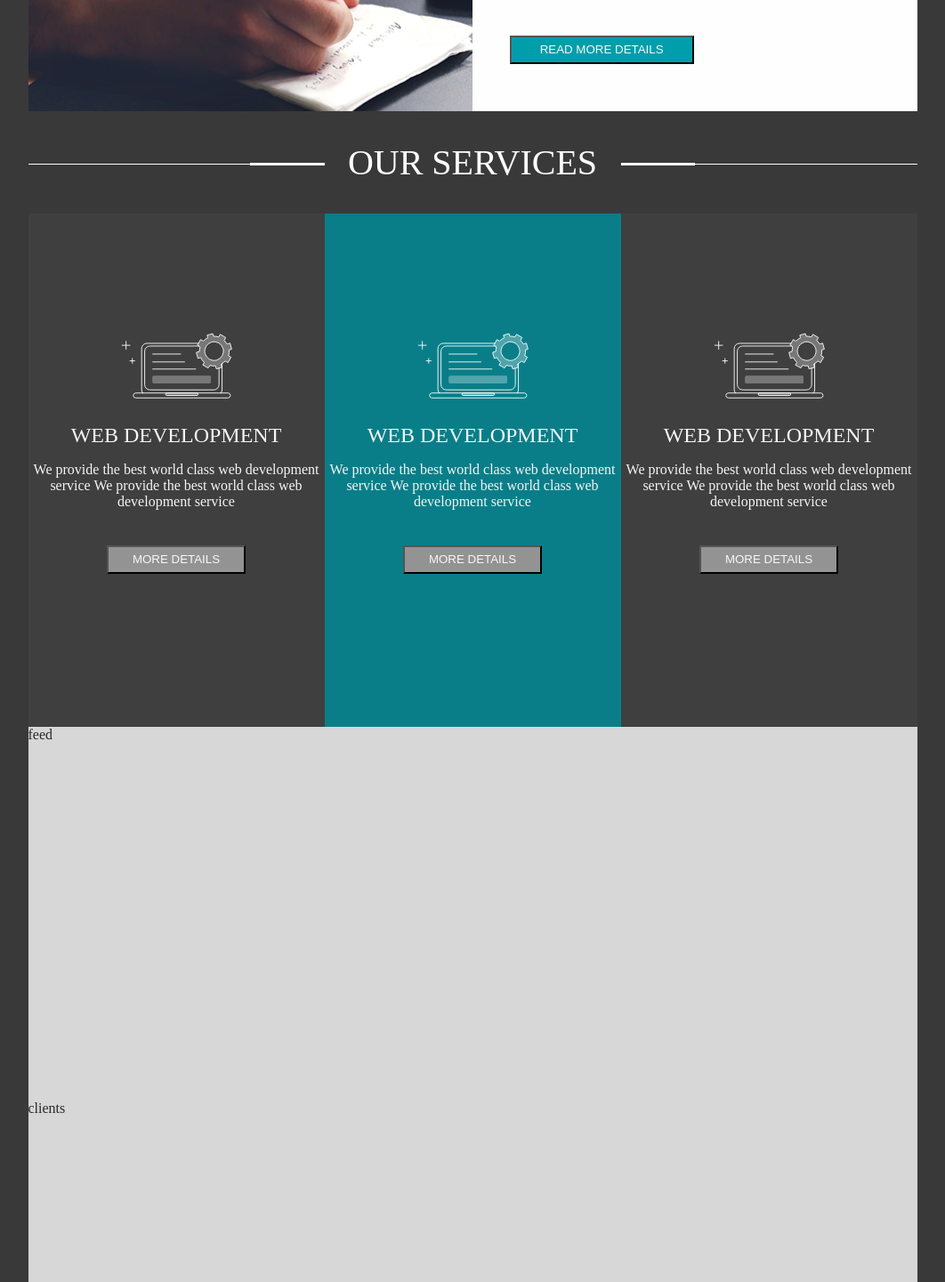
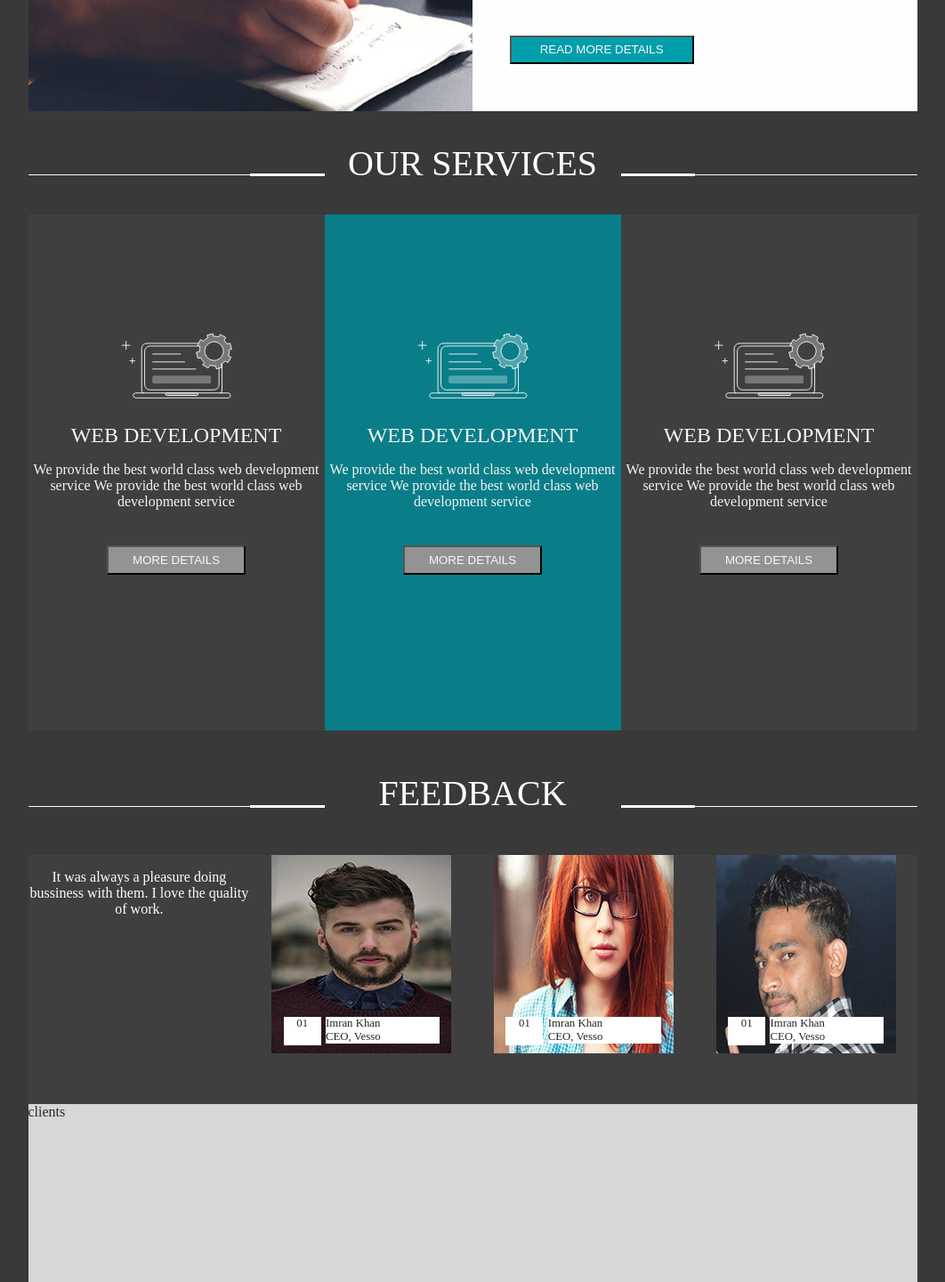
Before and after one commit to Dmitriy875/test-layout-mas, a plain HTML site: page index.html in a window 1280 px wide. Shown: the part 880-2321 px from the top of the page at 89% size, without its empty margins (109-1171 px from the left). Drawn offline with Linux system fonts and the light colour scheme.

Commit message:
Feedback

```diff
--- a/css/styles.css
+++ b/css/styles.css
@@ -24,6 +24,43 @@ a, a:visited, a:active {
 p {
   padding-top: 1em;
 }
+
+.services-feedback-title {
+  grid-area: title;
+  align-self: center;
+  font-size: 2.5em;
+  background-color: #3A393A;
+  height: 100%;
+  display: flex;
+  min-height: 116px;
+}
+
+.border-services-feedback-short-l {
+  grid-area: bssl;
+  border-top: 3px solid #FEFEFE;
+  position: relative;
+  top: 60%;
+}
+.border-services-feedback-short-r {
+  grid-area: bssr;
+  border-top: 3px solid #FEFEFE;
+  position: relative;
+  top: 60%;
+}
+
+.border-services-feedback-long-l {
+  grid-area: bsll;
+  border-top: 1px solid #FEFEFE;
+  position: relative;
+  top: 61%;
+}
+.border-services-feedback-long-r {
+  grid-area: bslr;
+  border-top: 1px solid #FEFEFE;
+  position: relative;
+  top: 61%;
+}
+
 /********* END COMMON *********/
 
 
@@ -258,15 +295,6 @@ section.services {
   "item1 item1 item2 item3 item3";
 }
 
-  .services-title {
-    grid-area: title;
-    align-self: center;
-    font-size: 2.5em;
-    background-color: #3A393A;
-    height: 100%;
-    display: flex;
-  }
-
 .exp {
   margin: auto;
 }
@@ -303,32 +331,6 @@ section.services {
   background-color: #3A393A;
 }
 
-  .border-services-short-l {
-    grid-area: bssl;
-    border-top: 3px solid #FEFEFE;
-    position: relative;
-    top: 50%;
-  }
-  .border-services-short-r {
-    grid-area: bssr;
-    border-top: 3px solid #FEFEFE;
-    position: relative;
-    top: 50%;
-  }
-
-  .border-services-long-l {
-    grid-area: bsll;
-    border-top: 1px solid #FEFEFE;
-    position: relative;
-    top: 51%;
-  }
-  .border-services-long-r {
-    grid-area: bslr;
-    border-top: 1px solid #FEFEFE;
-    position: relative;
-    top: 51%;
-  }
-
 .services-item-button {
   background-color: #939393;
   padding: 0.5em 2em;
@@ -336,12 +338,75 @@ section.services {
 }
 /********* END SERVICES *********/
 
+/********* FEEDBACK *********/
 section.feedback {
-  background-color: #d7d7d7;
-  color: #292929;
   grid-area: feed;
   min-height: 420px;
+  text-align: center;
+
+  display: grid;
+  grid-template-columns: 3fr 1fr 4fr 1fr 3fr;
+  grid-template-rows: 1fr 2fr;
+  grid-template-areas:
+  "bsll bssl title bssr bslr"
+  "feed feed feed feed feed";
 }
+
+.feed-area {
+  grid-area: feed;
+  background-color: #3F3F3F;
+
+  display: grid;
+  grid-template-areas:
+  "text clients clients clients";
+  grid-template-columns: 1fr 1fr 1fr 1fr;
+  grid-row:
+}
+
+  .feed-text {
+    grid-area: text;
+
+  }
+  .feed-clients {
+    grid-area: clients;
+    display: grid;
+    grid-template-areas:
+    "client1 client2 client3";
+  }
+
+    .feed-client1 {
+      grid-area: client1
+    }
+    .feed-client2 {
+      grid-area: client2
+    }
+    .feed-client3 {
+      grid-area: client3
+    }
+      .client-name-wrapper {
+        color: #272727;
+        position: relative;
+        bottom: 3.5em;
+        width: 70%;
+        height: 2.5em;
+        margin: 0 auto;
+        font-size: 0.8em;
+      }
+        .client-num {
+          background-color: white;
+          width: 24%;
+          float: left;
+          margin-right: 3%;
+          height: 100%;
+        }
+        .client-name {
+          background-color: white;
+          width: 73%;
+          float:right;
+          text-align: left;
+        }
+
+/********* END FEEDBACK *********/
 section.clients {
   background-color: #d7d7d7;
   color: #292929;
--- a/index.html
+++ b/index.html
@@ -98,15 +98,15 @@
 
     <section class="services">
 
-      <div class="border-services-long-l"></div>
-      <div class="border-services-short-l"></div>
+      <div class="border-services-feedback-long-l"></div>
+      <div class="border-services-feedback-short-l"></div>
 
-      <div class="services-title uppercase">
+      <div class="services-feedback-title uppercase">
         <div class="exp">Our services</div>
       </div>
 
-      <div class="border-services-short-r"></div>
-      <div class="border-services-long-r"></div>
+      <div class="border-services-feedback-short-r"></div>
+      <div class="border-services-feedback-long-r"></div>
 
       <div class="services-item1 item-pattern">
         <div>
@@ -155,7 +155,67 @@
     </section>
 
     <section class="feedback">
-      feed
+      <div class="border-services-feedback-long-l"></div>
+      <div class="border-services-feedback-short-l"></div>
+
+      <div class="services-feedback-title uppercase">
+        <div class="exp">Feedback</div>
+      </div>
+      <div class="feed-area">
+        <div class="feed-text">
+          <p>
+            It was always a pleasure doing bussiness with them. I love the quality of work.
+          </p>
+        </div>
+        <div class="feed-clients">
+
+          <div class="feed-client1">
+            <img src="img\Model-1.png" alt="">
+            <div class="client-name-wrapper">
+              <div class="client-num">
+                <span>01</span>
+              </div>
+              <div class="client-name">
+                <span>Imran Khan</span>
+                <br>
+                <span>CEO, Vesso</span>
+              </div>
+            </div>
+          </div>
+
+          <div class="feed-client2">
+            <img src="img\redhead_girl_glasses_61333_by_cobra69pl-d5s0291.png" alt="">
+            <div class="client-name-wrapper">
+              <div class="client-num">
+                <span>01</span>
+              </div>
+              <div class="client-name">
+                <span>Imran Khan</span>
+                <br>
+                <span>CEO, Vesso</span>
+              </div>
+            </div>
+          </div>
+
+          <div class="feed-client3">
+            <img src="img\13588755_798764966889716_858010646_o.png" alt="">
+            <div class="client-name-wrapper">
+              <div class="client-num">
+                <span>01</span>
+              </div>
+              <div class="client-name">
+                <span>Imran Khan</span>
+                <br>
+                <span>CEO, Vesso</span>
+              </div>
+            </div>
+          </div>
+
+        </div>
+      </div>
+
+      <div class="border-services-feedback-short-r"></div>
+      <div class="border-services-feedback-long-r"></div>
     </section>
 
     <section class="clients">
```
Lines whose indentation alone changed are shown as unchanged.
